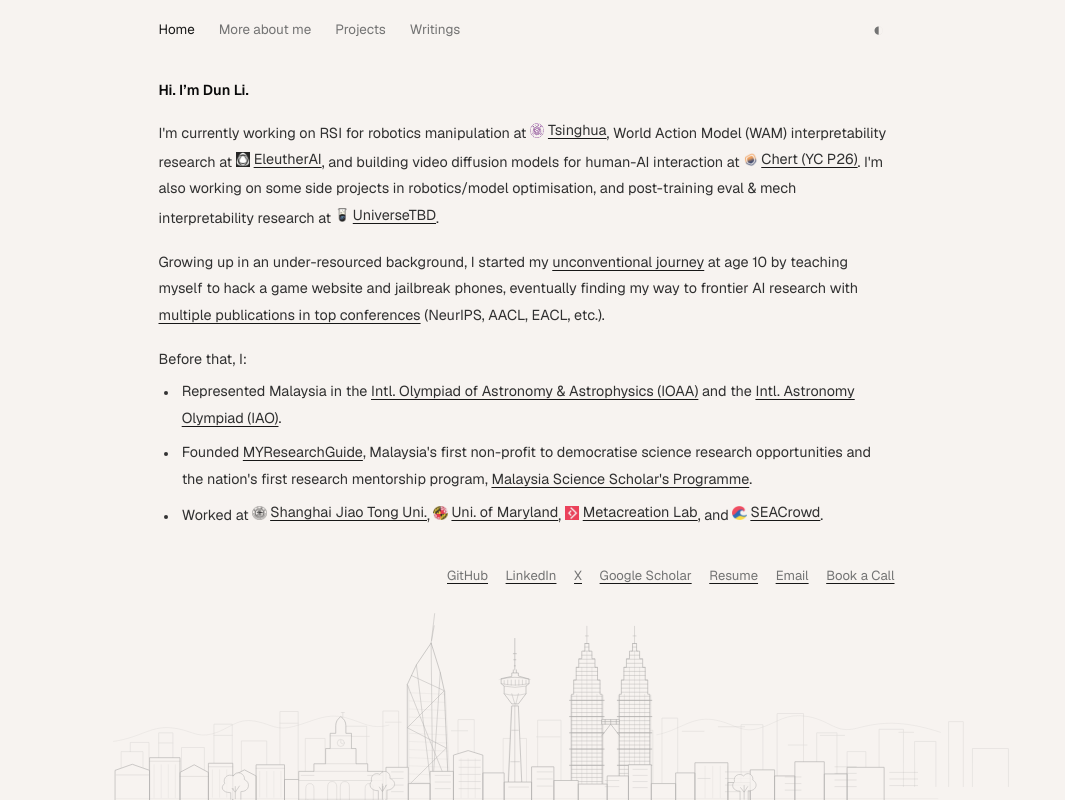
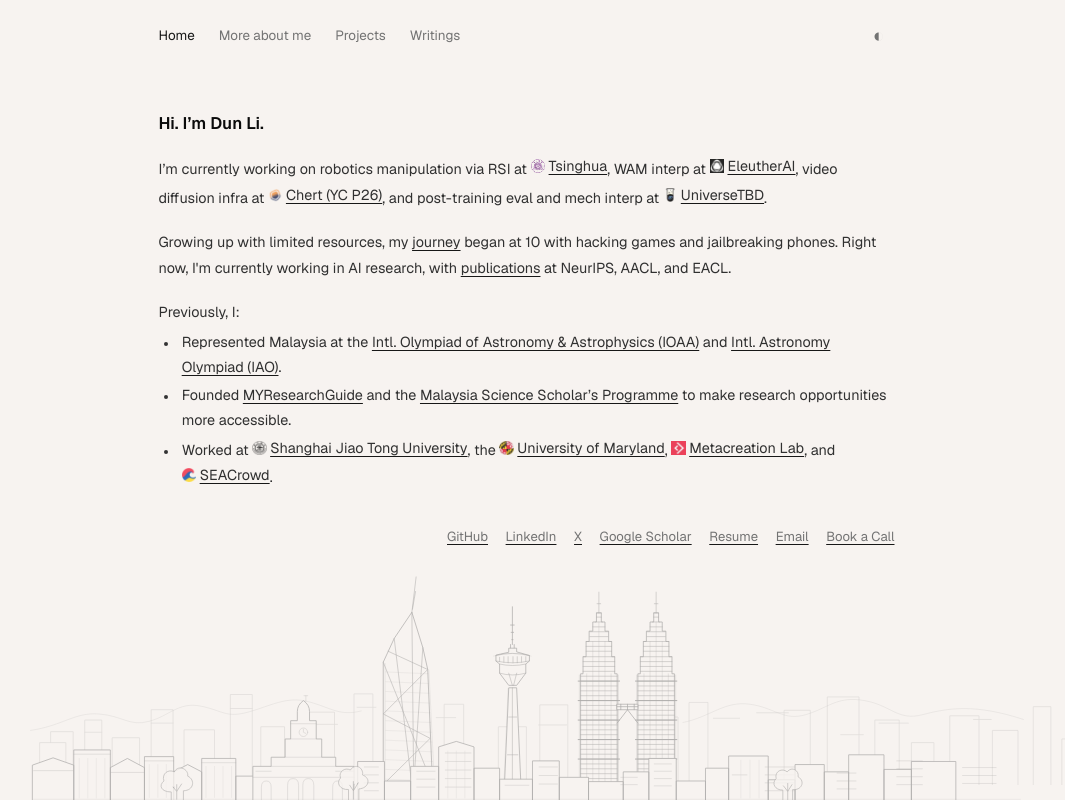
Before and after one commit to Ehdunhackme/ehdunhackme.github.io, a Next.js app: page / in a window 1280 px wide. Shown: the whole page, without its empty margins (106-1171 px from the left). Built offline with nearby package versions, Linux system fonts and the light colour scheme.

Commit message:
Refine homepage copy and spacing and extend yellow link highlights

```diff
--- a/src/content/home.tsx
+++ b/src/content/home.tsx
@@ -17,7 +17,7 @@ export function HomeContent() {
             Hi. I’m Dun Li.
           </h1>{" "}
           <p className="intro-current">
-            {"I'm currently working on RSI for robotics manipulation at "}
+            {"I’m currently working on robotics manipulation via RSI at "}
             <a
               className={"about-org"}
               href={"https://www.tsinghua.edu.cn/en/"}
@@ -33,7 +33,7 @@ export function HomeContent() {
               />
               {"Tsinghua"}
             </a>
-            {", World Action Model (WAM) interpretability research at "}
+            {", WAM interp at "}
             <a
               className={"about-org"}
               href={"https://eleuther.ai/soar/"}
@@ -50,9 +50,7 @@ export function HomeContent() {
               />
               {"EleutherAI"}
             </a>
-            {
-              ", and building video diffusion models for human-AI interaction at "
-            }
+            {", video diffusion infra at "}
             <a
               className={"about-org"}
               href={"https://www.trychert.com/"}
@@ -68,9 +66,7 @@ export function HomeContent() {
               />
               {"Chert (YC P26)"}
             </a>
-            {
-              ". I'm also working on some side projects in robotics/model optimisation, and post-training eval & mech interpretability research at "
-            }
+            {", and post-training eval and mech interp at "}
             <a
               className={"about-org"}
               href={"https://universetbd.org/"}
@@ -89,23 +85,21 @@ export function HomeContent() {
             {"."}
           </p>{" "}
           <p>
-            {"Growing up in an under-resourced background, I started my "}
+            {"Growing up with limited resources, my "}
             <Link href="/about/#more-about-me" className="journey-link">
-              {"unconventional journey"}
+              {"journey"}
             </Link>
             {
-              " at age 10 by teaching myself to hack a game website and jailbreak phones, eventually finding my way to frontier AI research with "
+              " began at 10 with hacking games and jailbreaking phones. Right now, I'm currently working in AI research, with "
             }
-            <Link href={"/projects/"}>
-              {"multiple publications in top conferences"}
-            </Link>
-            {" (NeurIPS, AACL, EACL, etc.)."}
+            <Link href={"/projects/"}>{"publications"}</Link>
+            {" at NeurIPS, AACL, and EACL."}
           </p>{" "}
-          <p className={"intro-highlights-lead"}>{"Before that, I:"}</p>{" "}
+          <p className={"intro-highlights-lead"}>{"Previously, I:"}</p>{" "}
           <ul className={"intro-highlights"}>
             {" "}
             <li>
-              {"Represented Malaysia in the "}
+              {"Represented Malaysia at the "}
               <a
                 href={"https://ioaastrophysics.org/"}
                 target={"_blank"}
@@ -113,7 +107,7 @@ export function HomeContent() {
               >
                 {"Intl. Olympiad of Astronomy & Astrophysics (IOAA)"}
               </a>
-              {" and the "}
+              {" and "}
               <a
                 href={"http://www.issp.ac.ru/iao/2025/"}
                 target={"_blank"}
@@ -132,17 +126,15 @@ export function HomeContent() {
               >
                 {"MYResearchGuide"}
               </a>
-              {
-                ", Malaysia's first non-profit to democratise science research opportunities and the nation's first research mentorship program, "
-              }
+              {" and the "}
               <a
                 href={"https://myssp.myresearchguide.org/"}
                 target={"_blank"}
                 rel={"noopener"}
               >
-                {"Malaysia Science Scholar's Programme"}
+                {"Malaysia Science Scholar’s Programme"}
               </a>
-              {"."}
+              {" to make research opportunities more accessible."}
             </li>{" "}
             <li>
               {"Worked at "}
@@ -160,9 +152,9 @@ export function HomeContent() {
                   width={16}
                   height={16}
                 />
-                {"Shanghai Jiao Tong Uni."}
+                {"Shanghai Jiao Tong University"}
               </a>
-              {", "}
+              {", the "}
               <a
                 className={"about-org"}
                 href={"https://www.umd.edu/"}
@@ -177,7 +169,7 @@ export function HomeContent() {
                   width={16}
                   height={16}
                 />
-                {"Uni. of Maryland"}
+                {"University of Maryland"}
               </a>
               {", "}
               <a
--- a/src/styles/refinements.css
+++ b/src/styles/refinements.css
@@ -53,6 +53,7 @@ a[href]:is(:hover, :focus-visible) {
   text-decoration-color: var(--link-color);
 }
 .writing-section-link .writing-section-title {
+  display: inline;
   color: var(--link-color);
 }
 main :is(p, dd, blockquote, .timeline-entry li, .writing-content li) {
@@ -133,14 +134,17 @@ main :is(p, dd, blockquote, .timeline-entry li, .writing-content li) {
   color: var(--link-color);
   text-decoration-color: var(--link-color);
 }
-/* The entire yellow highlight fades in together, including wrapped lines. */
+/* Fade the yellow fill in place, including links that wrap across lines. */
 :is(
   .home-introduction a,
   .social-links a,
   .about-reader :is(p, li, blockquote) a,
-  .writing-content :is(p, li, blockquote) a,
+  .writing-content a,
   .paper-links a,
-  .project-title-link
+  .project-title-link,
+  .contact-list a,
+  .page-links a,
+  .writing-section-title
 ) {
   background-color: transparent;
   -webkit-box-decoration-break: clone;
@@ -154,10 +158,13 @@ main :is(p, dd, blockquote, .timeline-entry li, .writing-content li) {
   .home-introduction a,
   .social-links a,
   .about-reader :is(p, li, blockquote) a,
-  .writing-content :is(p, li, blockquote) a,
+  .writing-content a,
   .paper-links a,
-  .project-title-link
-):is(:focus-visible, :active) {
+  .project-title-link,
+  .contact-list a,
+  .page-links a
+):is(:focus-visible, :active),
+.writing-section-link:is(:focus-visible, :active) .writing-section-title {
   background-color: var(--link-highlight);
 }
 @media (hover: hover) {
@@ -165,10 +172,13 @@ main :is(p, dd, blockquote, .timeline-entry li, .writing-content li) {
     .home-introduction a,
     .social-links a,
     .about-reader :is(p, li, blockquote) a,
-    .writing-content :is(p, li, blockquote) a,
+    .writing-content a,
     .paper-links a,
-    .project-title-link
-  ):hover {
+    .project-title-link,
+    .contact-list a,
+    .page-links a
+  ):hover,
+  .writing-section-link:hover .writing-section-title {
     background-color: var(--link-highlight);
   }
 }
@@ -177,9 +187,12 @@ main :is(p, dd, blockquote, .timeline-entry li, .writing-content li) {
     .home-introduction a,
     .social-links a,
     .about-reader :is(p, li, blockquote) a,
-    .writing-content :is(p, li, blockquote) a,
+    .writing-content a,
     .paper-links a,
-    .project-title-link
+    .project-title-link,
+    .contact-list a,
+    .page-links a,
+    .writing-section-title
   ) {
     transition: none;
   }
--- a/src/styles/skyline.css
+++ b/src/styles/skyline.css
@@ -3,7 +3,7 @@
   display: block;
   margin: 0 0 0.85rem;
   font-family: inherit;
-  font-size: inherit;
+  font-size: 1.05rem;
   font-weight: 600;
   line-height: inherit;
   letter-spacing: normal;
@@ -13,8 +13,21 @@
   margin: 0;
 }
 .home-page .home-introduction {
+  padding-top: 0;
   font-size: 0.9rem;
   line-height: 1.85;
+}
+.home-page .home-introduction .intro-highlights-lead {
+  margin-bottom: 0.25rem;
+}
+.home-page .intro-highlights {
+  line-height: 1.7;
+}
+.home-page .intro-highlights li {
+  margin-bottom: 0.25rem;
+}
+.home-page .intro-highlights li:last-child {
+  margin-bottom: 0;
 }
 .home-page .social-links {
   display: flex;
@@ -73,33 +86,19 @@
   .site-shell.home-page {
     height: 100svh;
   }
-  .site-shell.home-page .site-header {
-    padding-block: 0.85rem;
-  }
   .site-shell.home-page .home-profile {
     flex: 0 0 auto;
-    padding-top: clamp(0.75rem, 2.2svh, 1.5rem);
     padding-bottom: 1rem;
   }
-  .home-page .home-introduction {
-    padding-top: 0;
-  }
-  .home-page .home-introduction p,
-  .home-page .intro-highlights {
+  .home-page .home-introduction p {
     font-size: 0.9rem;
     line-height: 1.85;
   }
   .home-page .home-introduction p {
     margin-block: 1.1rem;
   }
-  .home-page .home-introduction .intro-highlights-lead {
-    margin-bottom: 0.35rem;
-  }
   .home-page .intro-highlights {
     margin-bottom: 0;
-  }
-  .home-page .intro-highlights li {
-    margin-bottom: 0.45rem;
   }
   .site-shell.home-page .site-footer {
     flex: 1 0 5rem;
```
